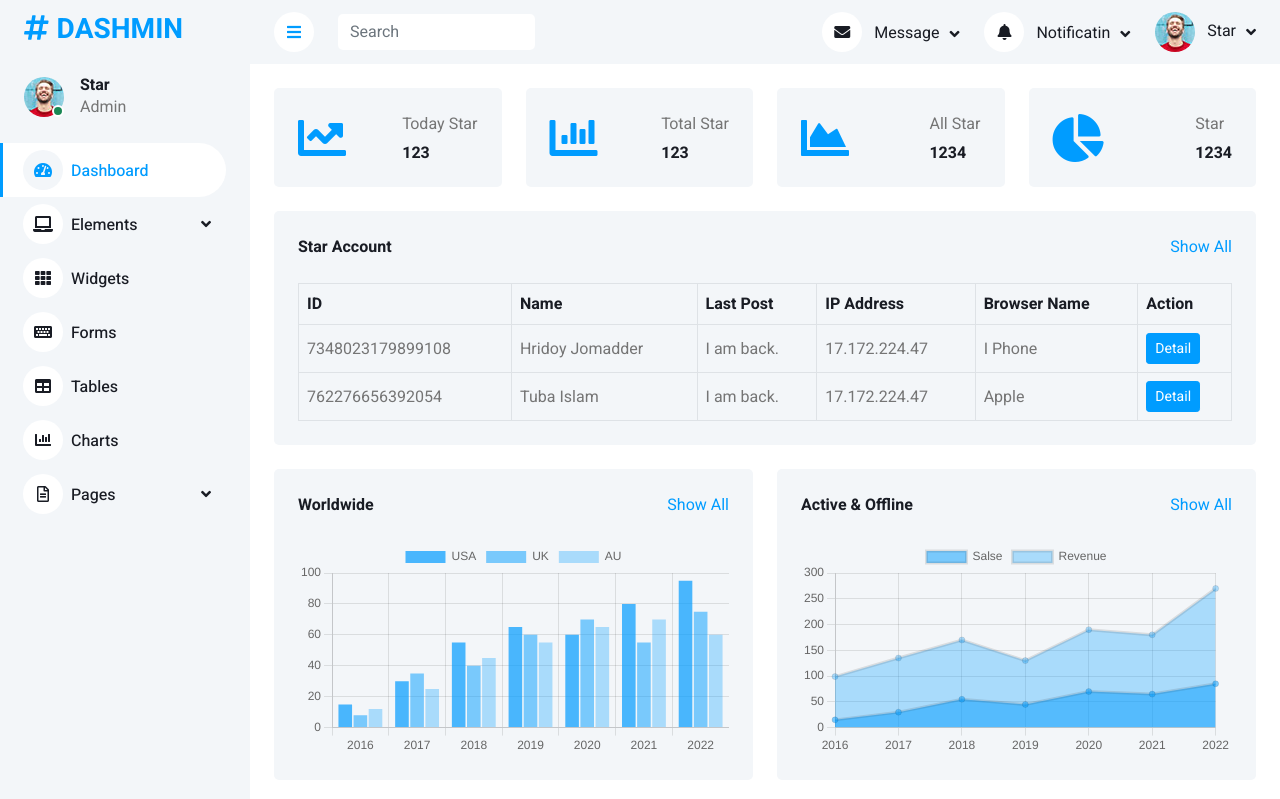
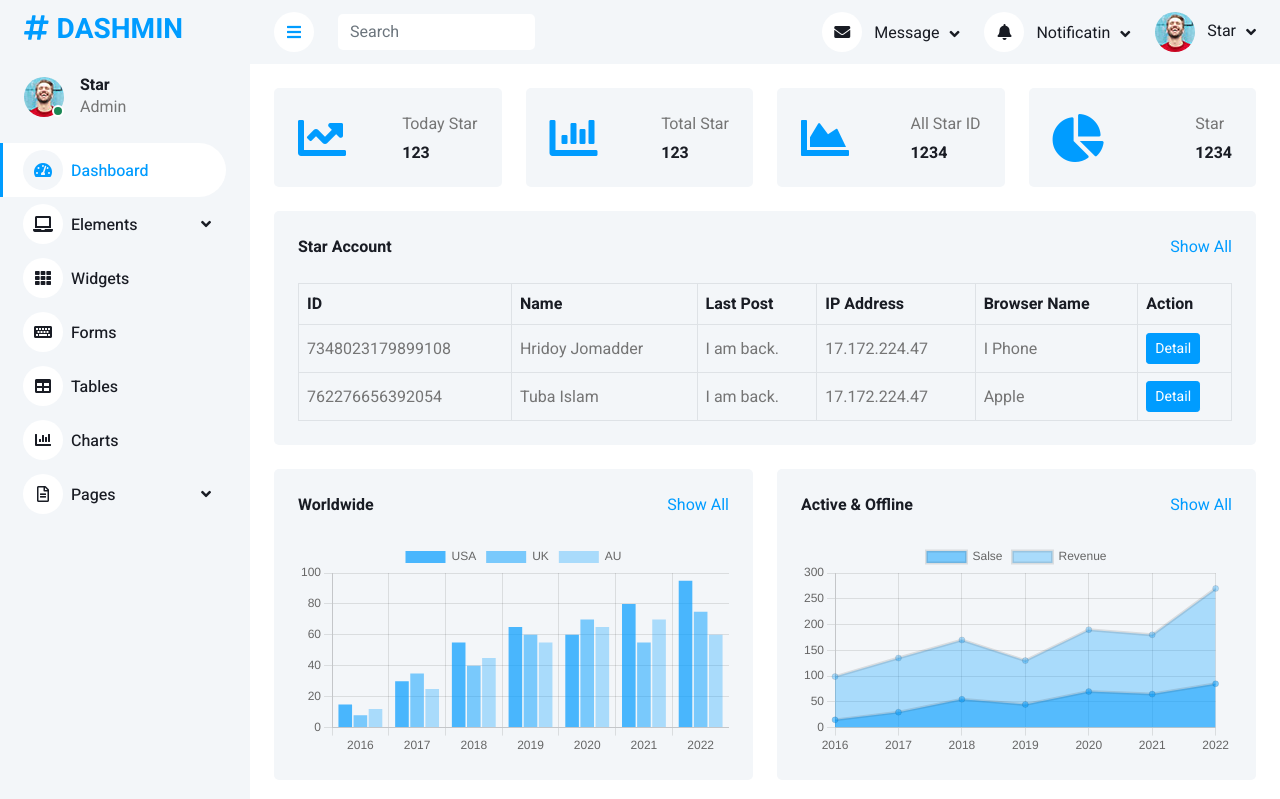
Before and after one commit to Hridoy-Jomadder/Star_Dashboard, a PHP site: page / in a window 1280 px wide. Shown: the top 799 px of the page. Run offline with PHP 8.4, Linux system fonts and the light colour scheme; data that the repository does not hold is empty; some libraries are stand-ins or nearby versions.

Commit message:
first commit

```diff
--- a/index.php
+++ b/index.php
@@ -257,7 +257,7 @@
                         <div class="bg-light rounded d-flex align-items-center justify-content-between p-4">
                             <i class="fa fa-chart-area fa-3x text-primary"></i>
                             <div class="ms-3">
-                                <p class="mb-2">All Star</p>
+                                <p class="mb-2">All Star ID</p>
                                 <h6 class="mb-0">1234</h6>
                             </div>
                         </div>
```
